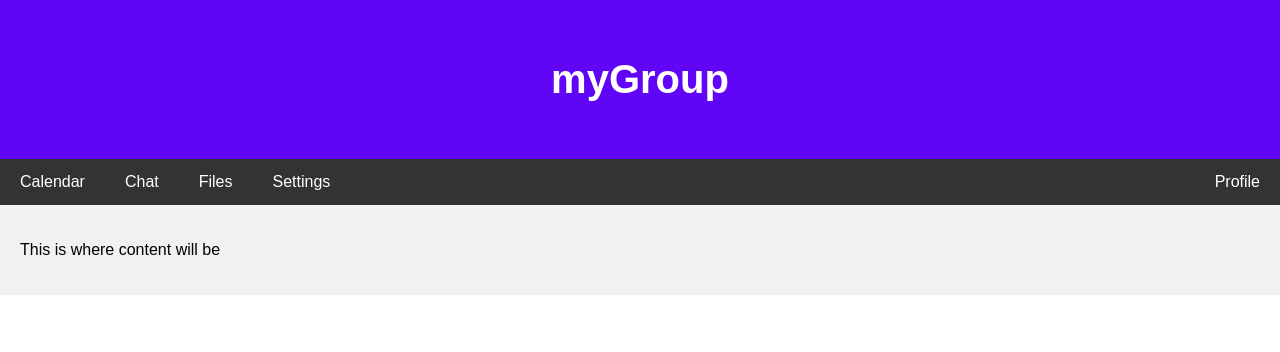
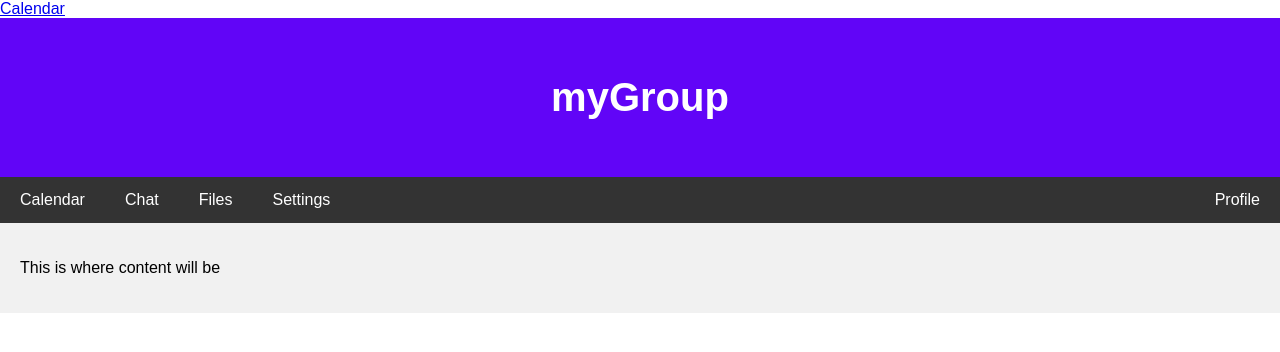
Before and after one commit to sljur/Super_Scouts, a website: page website/grouphome.html in a window 1280 px wide. Drawn offline with Linux system fonts and the light colour scheme.

Commit message:
Update grouphome.html
Added Calendar link

```diff
--- a/website/grouphome.html
+++ b/website/grouphome.html
@@ -6,6 +6,7 @@
         <meta name="viewport" content="width=device-width, initial-scale=1">
         <link rel="stylesheet" type="text/css"
         href="style.css">
+        <a href="calendar.html">Calendar</a>
     </head>
 <body>
     <div class="header">
```
